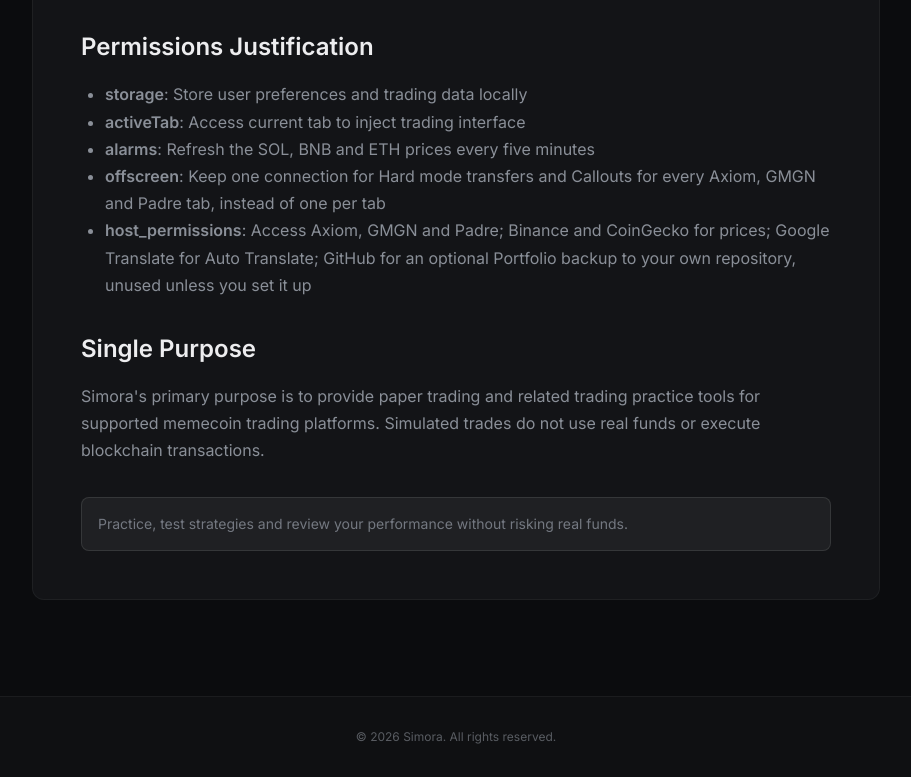
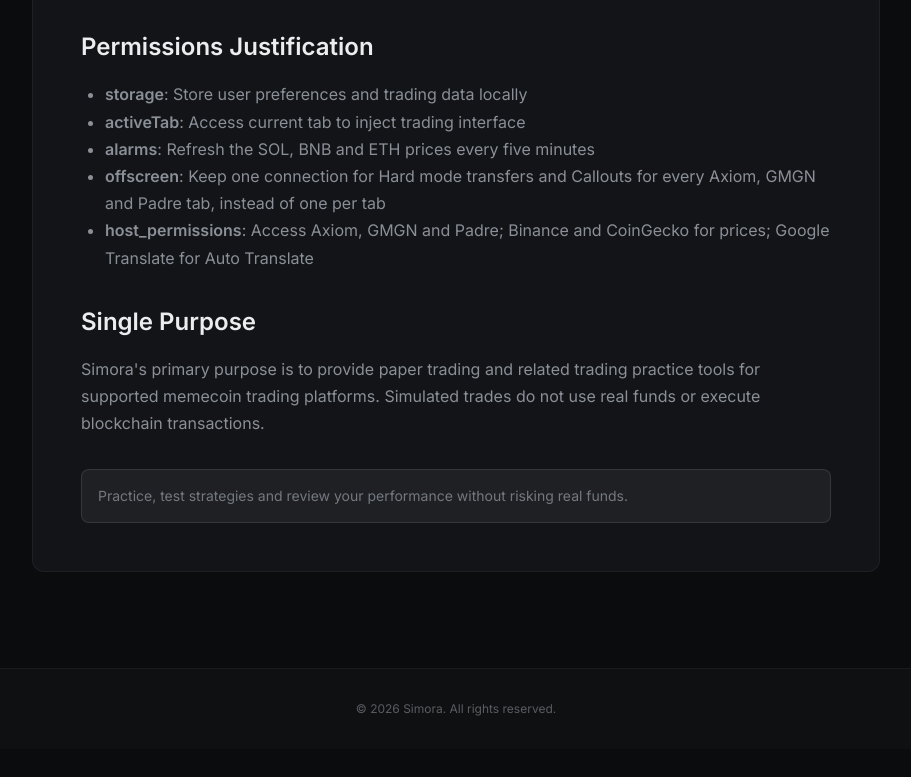
Before and after one commit to simoralabs/simora-site, a plain HTML site: page store-listing.html in a window 1280 px wide. Shown: the part 2050-2827 px from the top of the page, without its empty margins (184-1095 px from the left). After the commit the page ends 2799 px from the top, so only its background shows below. Drawn offline with nearby package versions, Linux system fonts and the light colour scheme.

Commit message:
Add files via upload

```diff
--- a/store-listing.html
+++ b/store-listing.html
@@ -139,7 +139,7 @@
                         <li><strong>activeTab</strong>: Access current tab to inject trading interface</li>
                         <li><strong>alarms</strong>: Refresh the SOL, BNB and ETH prices every five minutes</li>
                         <li><strong>offscreen</strong>: Keep one connection for Hard mode transfers and Callouts for every Axiom, GMGN and Padre tab, instead of one per tab</li>
-                        <li><strong>host_permissions</strong>: Access Axiom, GMGN and Padre; Binance and CoinGecko for prices; Google Translate for Auto Translate; GitHub for an optional Portfolio backup to your own repository, unused unless you set it up</li>
+                        <li><strong>host_permissions</strong>: Access Axiom, GMGN and Padre; Binance and CoinGecko for prices; Google Translate for Auto Translate</li>
                     </ul>
                 </div>
 
```
